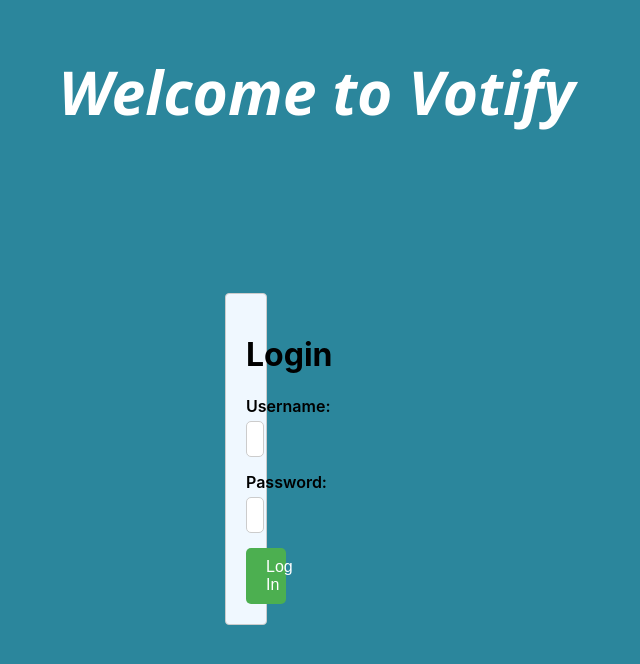
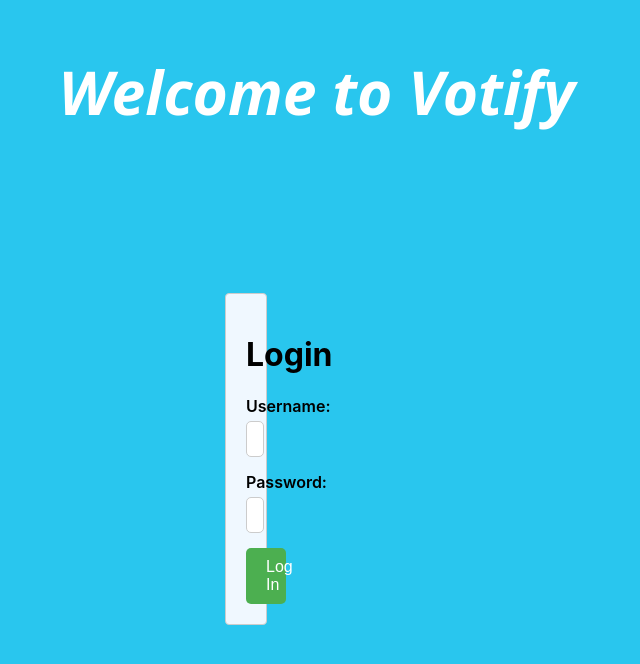
Before and after one commit to Hammad-Aslam/E-voting-System-on-blockchain, a React (Create React App) app: page / in a window 1280 px wide. Shown: the top 664 px of the page, without its empty margins (415-1055 px from the left). Built offline with nearby package versions, Linux system fonts and the light colour scheme.

Commit message:
cghfhgfcfgh

```diff
--- a/src/index.css
+++ b/src/index.css
@@ -5,7 +5,7 @@ body {
     sans-serif;
   -webkit-font-smoothing: antialiased;
   -moz-osx-font-smoothing: grayscale;
-  background-color: rgb(43, 134, 156);
+  background-color: rgb(41, 198, 238);
 }
 .login-container {
   max-width: 400px;
```
